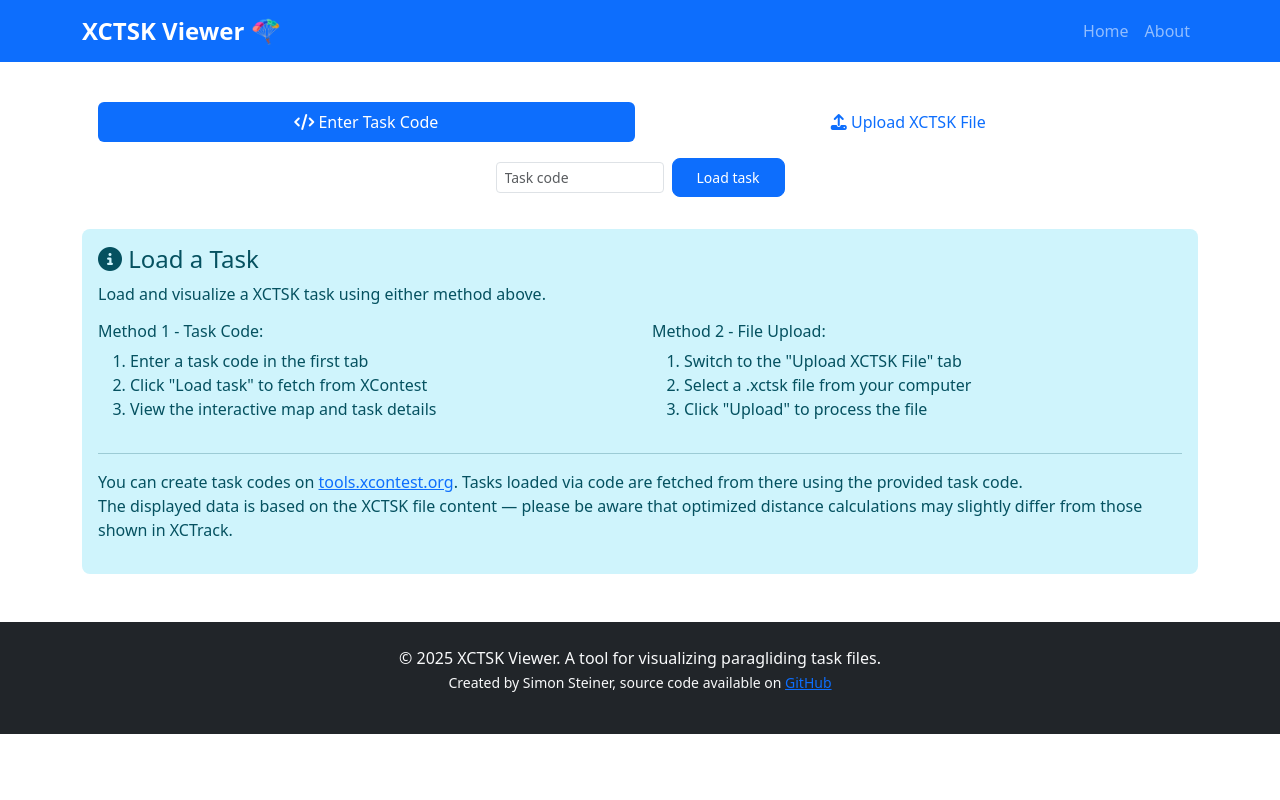
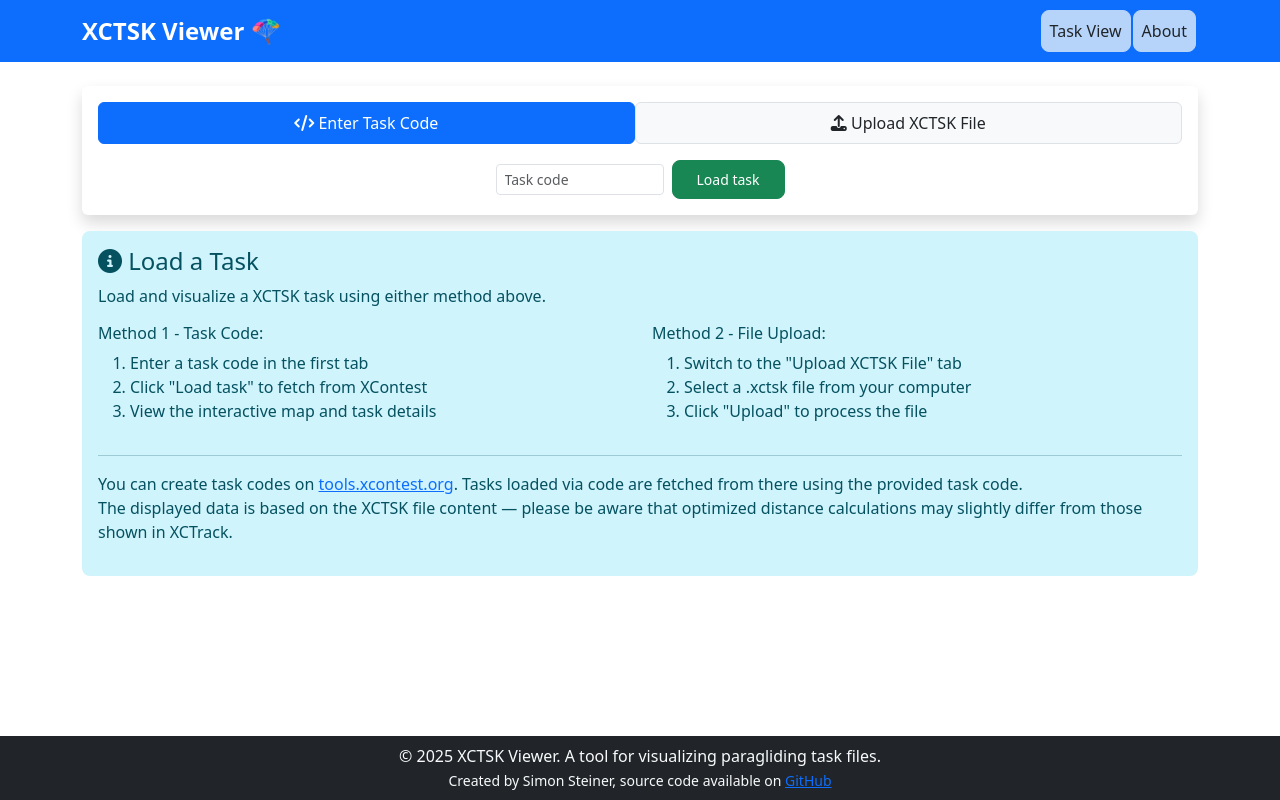
Before and after one commit to simonsteiner/xctsk-viewer, a Flask app: page / in a window 1280 px wide. Run offline with Flask 3, Linux system fonts and the light colour scheme.

Commit message:
style: Update CSS for improved layout and button styling; enhance HTML structure for better accessibility

```diff
--- a/app/static/css/style.css
+++ b/app/static/css/style.css
@@ -6,19 +6,28 @@
     --info-color: #0dcaf0;
     --warning-color: #ffc107;
     --danger-color: #dc3545;
-    --dark-color: #212529;
+    --dark-color: #343a40;
 }
 
-/* Hero section styling */
-.hero-section {
-    background: linear-gradient(135deg, var(--primary-color) 0%, #0a58ca 100%);
-    min-height: 60vh;
-    display: flex;
-    align-items: center;
+/* Flexbox layout for sticky footer */
+html,
+body {
+    height: 100%;
 }
 
-.min-vh-50 {
-    min-height: 50vh;
+body {
+    min-height: 100vh;
+    display: flex;
+    flex-direction: column;
+}
+
+main {
+    flex: 1 0 auto;
+}
+
+/* Footer styling */
+footer {
+    margin-top: auto;
 }
 
 /* Card enhancements */
@@ -57,6 +49,43 @@
 
 .navbar-brand i {
     margin-right: 0.5rem;
+}
+
+/* Nav-link (tab button) default and hover styling */
+button.nav-link,
+a.nav-link {
+    background-color: #f8f9fa;
+    color: #212529;
+    border-radius: 0.5rem;
+    transition: background 0.2s, color 0.2s;
+    border: 1px solid #dee2e6;
+    margin-right: 2px;
+    padding-left: var(--bs-navbar-nav-link-padding-x, 1rem);
+}
+
+a.nav-link {
+    background-color: #b6d4fa;
+    border: 1px solid #b6d4fa;
+}
+
+button.nav-link.active,
+button.nav-link:focus,
+button.nav-link:hover,
+a.nav-link:not(.active):focus,
+a.nav-link:not(.active):hover {
+    background-color: #e9ecef;
+    color: #0d6efd;
+    border-color: #0d6efd;
+    z-index: 2;
+}
+
+a.nav-link.active {
+    background-color: #084298;
+    color: #fff;
+    border-radius: 0.5rem;
+    border-color: var(--primary-color);
+    z-index: 2;
+    transition: background 0.2s, color 0.2s;
 }
 
 /* Button enhancements */
--- a/app/templates/base.html
+++ b/app/templates/base.html
@@ -38,10 +38,10 @@
             <div class="collapse navbar-collapse" id="navbarNav">
                 <ul class="navbar-nav ms-auto">
                     <li class="nav-item">
-                        <a class="nav-link" href="{{ url_for('main.show_task_view') }}">Home</a>
+                        <a class="nav-link{% if request.endpoint == 'main.show_task_view' %} active{% endif %}" href="{{ url_for('main.show_task_view') }}">Task View</a>
                     </li>
                     <li class="nav-item">
-                        <a class="nav-link" href="{{ url_for('main.about') }}">About</a>
+                        <a class="nav-link{% if request.endpoint == 'main.about' %} active{% endif %}" href="{{ url_for('main.about') }}">About</a>
                     </li>
                 </ul>
             </div>
@@ -52,9 +52,9 @@
         {% block content %}{% endblock %}
     </main>
 
-    <footer class="bg-dark text-light py-4 mt-5">
+    <footer class="bg-dark text-light py-2 mt-5">
         <div class="container text-center">
-            <p>&copy; 2025 XCTSK Viewer. A tool for visualizing paragliding task files.<br>
+            <p class="mb-0">&copy; 2025 XCTSK Viewer. A tool for visualizing paragliding task files.<br>
             <small>Created by Simon Steiner, source code available on <a href="https://github.com/simonsteiner/xctsk-viewer">GitHub</a></small></p>
         </div>
     </footer>
--- a/app/templates/task_viewer.html
+++ b/app/templates/task_viewer.html
@@ -7,7 +7,7 @@
     <!-- Task Code Entry Form -->
     <div class="row mb-3">
         <div class="col-12">
-            <div class="card">
+            <div class="card shadow">
                 <div class="card-body py-3">
                     <!-- Tab navigation -->
                     <ul class="nav nav-pills nav-fill mb-3" id="loadTabs" role="tablist">
@@ -32,7 +32,7 @@
                                     class="d-inline-flex align-items-center gap-2">
                                     <input name="taskCode" class="form-control form-control-sm" style="width: 12em;"
                                         placeholder="Task code" value="{{ task_code if task_code and not is_upload else '' }}">
-                                    <button class="btn btn-primary btn-sm">Load task</button>
+                                    <button class="btn btn-success btn-sm">Load task</button>
                                 </form>
                             </div>
                         </div>
```
Also changed, not shown: other parts of app/static/css/style.css (+5 -75 lines).
